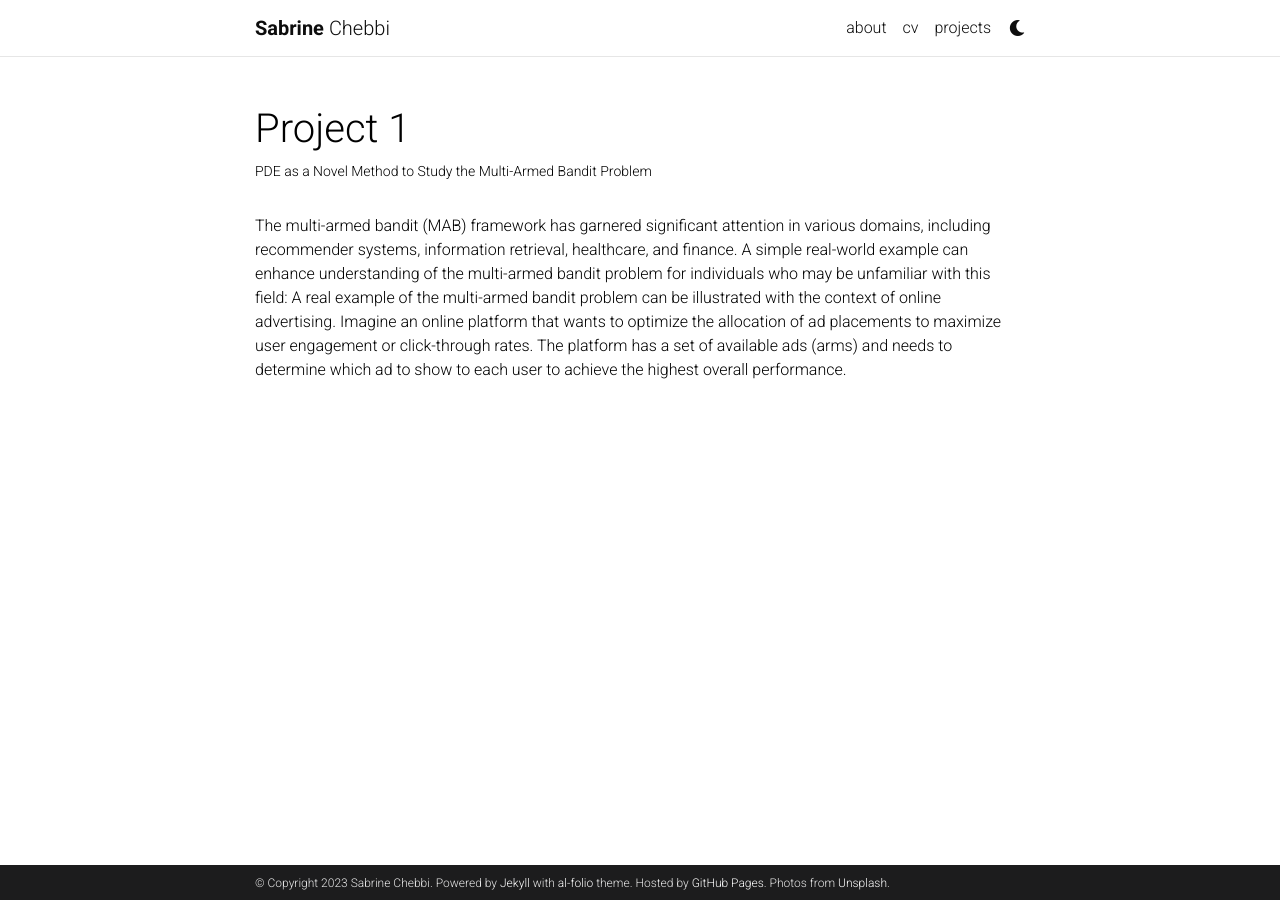
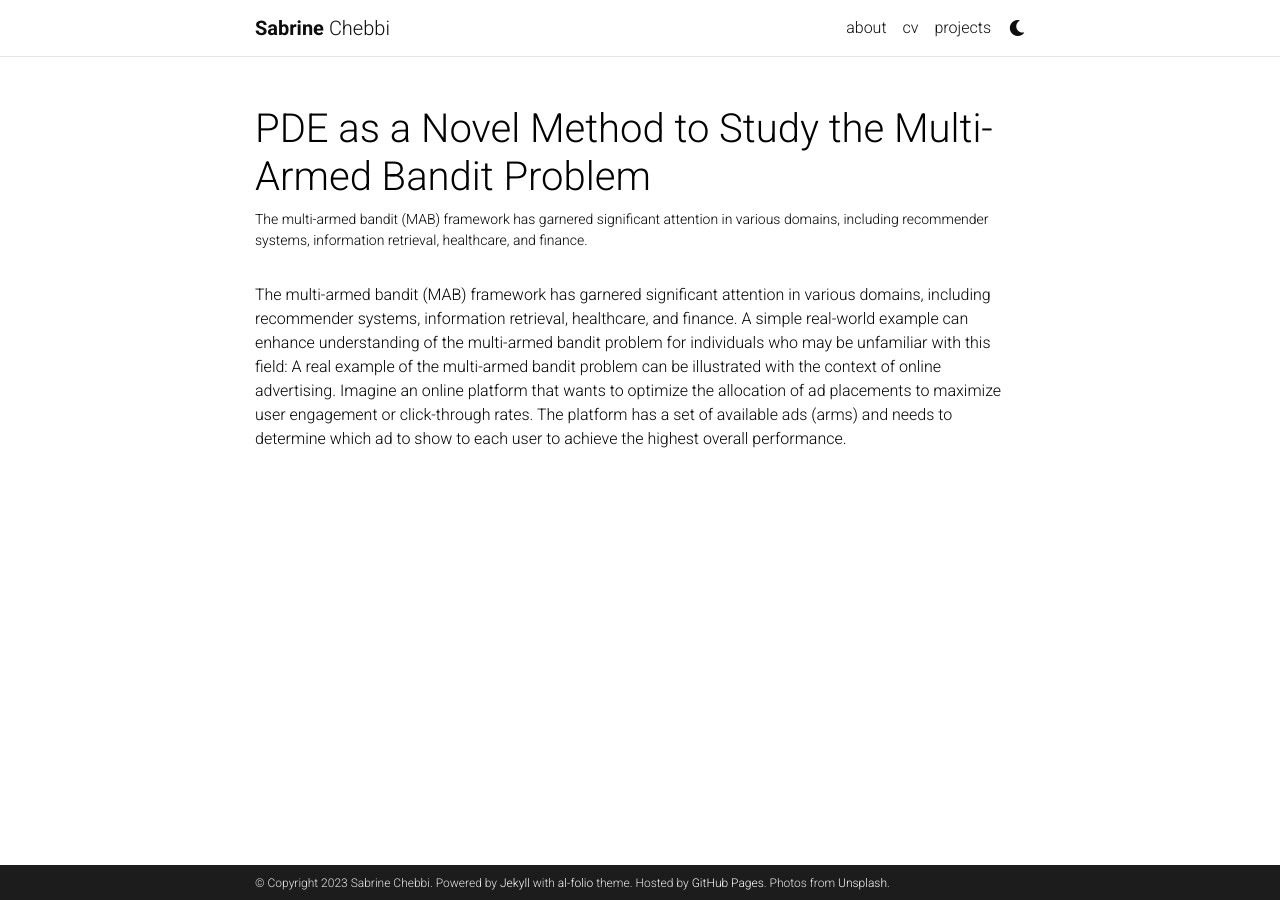
Before and after one commit to Sabrine-stack/Sabrine-stack.github.io, a Jekyll site: the page built from _projects/1_project.md, in a window 1280 px wide. Built offline with Jekyll 4.4.1, drawn with Linux system fonts in a browser that asks for light colours; comment, search, counter and statistics services are not loaded; a style sheet for code colours, icons or effects is not loaded.

Commit message:
Update 1_project.md

```diff
--- a/_projects/1_project.md
+++ b/_projects/1_project.md
@@ -1,7 +1,7 @@
 ---
 layout: page
-title: Project 1
-description: PDE as a Novel Method to Study the Multi-Armed Bandit Problem
+title:  PDE as a Novel Method to Study the Multi-Armed Bandit Problem
+description: The multi-armed bandit (MAB) framework has garnered significant attention in various domains, including recommender systems, information retrieval, healthcare, and finance.
 img: assets/img/12.jpg
 importance: 1
 category: work
```
